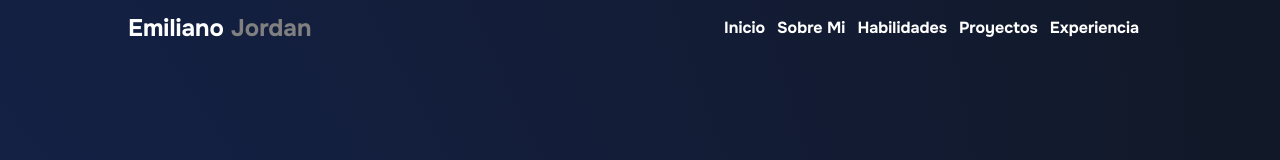
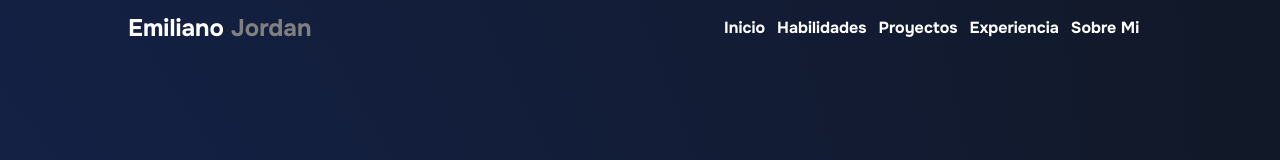
Before and after one commit to EmiJordan11/Mi-Portfolio, a React (Vite) app: page / in a window 1280 px wide. Shown: the top 160 px of the page. Built offline with nearby package versions, Linux system fonts and the light colour scheme.

Commit message:
style: underline header items

```diff
--- a/src/components/Header.jsx
+++ b/src/components/Header.jsx
@@ -3,6 +3,8 @@ import { useEffect, useState } from "react"
 export const Header = () => {
 
     const [scrolled, setScrolled] = useState(false)
+
+    const bgHover = "bg-[conic-gradient(at_bottom_right,rgba(29,78,216,0.8),rgba(30,64,175,0.8),rgba(17,24,39,0.8))] backdrop-blur"
 
     useEffect(() => {
 
@@ -27,17 +29,33 @@ export const Header = () => {
             className={
                 `fixed w-[100vw] pl-[10vw] pr-[11vw] flex items-center justify-between py-3 text-white font-bold text-2xl transition-all duration-300 ` +
                 (scrolled
-                    ? "bg-[conic-gradient(at_bottom_right,rgba(29,78,216,0.8),rgba(30,64,175,0.8),rgba(17,24,39,0.8))] backdrop-blur"
+                    ? bgHover
                     : "")
             }>
             <p>Emiliano <span className="text-[#808080]">Jordan</span></p>
             <nav className="text-base">
                 <ul className="flex gap-3">
-                    <li>Inicio</li>
-                    <li>Sobre Mi</li>
-                    <li>Habilidades</li>
-                    <li>Proyectos</li>
-                    <li>Experiencia</li>
+                    <li className="relative group hover:cursor-pointer">
+                        Inicio
+                        <span class="absolute left-0 bottom-0 h-0.5 w-0 bg-white transition-all duration-300 group-hover:w-full"></span>
+                    </li>
+                    <li className="relative group hover:cursor-pointer">
+                        Habilidades
+                        <span class="absolute left-0 bottom-0 h-0.5 w-0 bg-white transition-all duration-300 group-hover:w-full"></span>
+                    </li>
+                    <li className="relative group hover:cursor-pointer">
+                        Proyectos
+                        <span class="absolute left-0 bottom-0 h-0.5 w-0 bg-white transition-all duration-300 group-hover:w-full"></span>
+                    </li>
+                    <li className="relative group hover:cursor-pointer">
+                        Experiencia
+                        <span class="absolute left-0 bottom-0 h-0.5 w-0 bg-white transition-all duration-300 group-hover:w-full"></span>
+                    </li>
+                    <li className="relative group hover:cursor-pointer">
+                        Sobre Mi
+                        <span class="absolute left-0 bottom-0 h-0.5 w-0 bg-white transition-all duration-300 group-hover:w-full"></span>
+                    </li>
+
                 </ul>
             </nav>
         </header>
```
